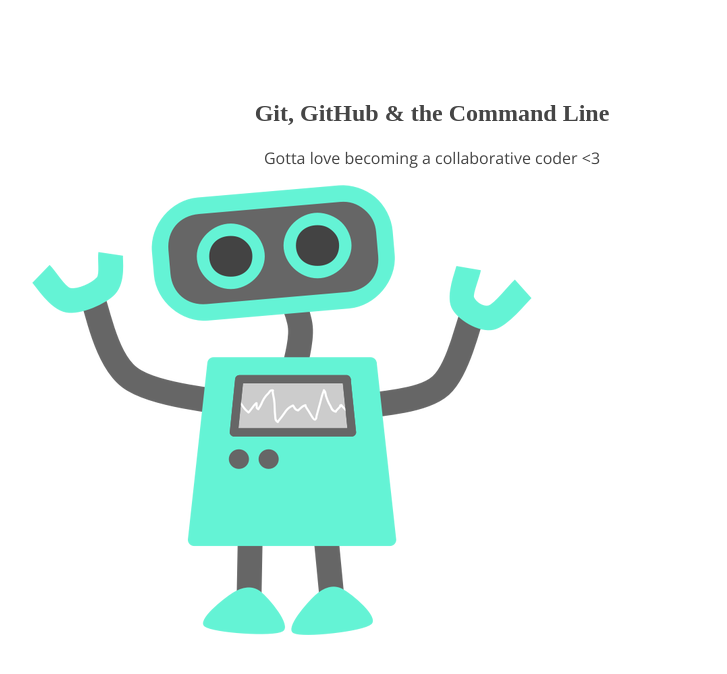
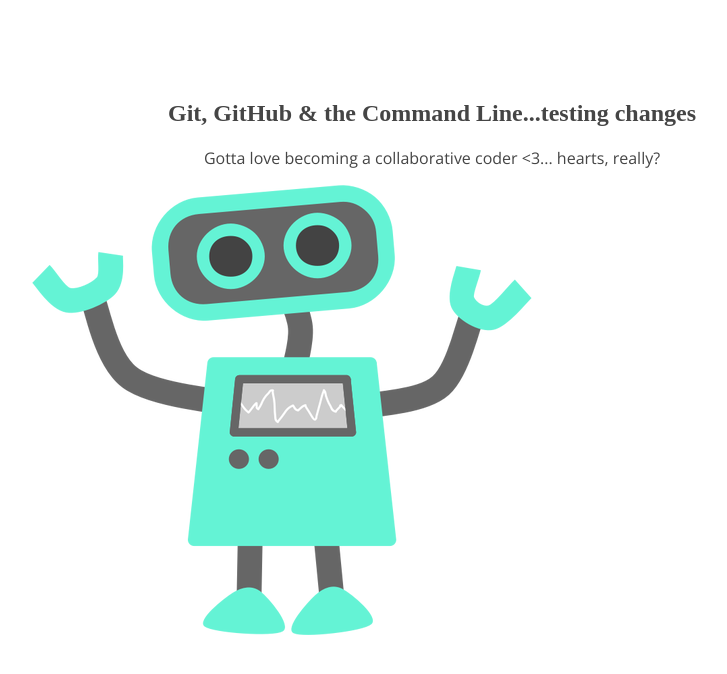
Before and after one commit to jbennett10/skillcrush-practice, a plain HTML site: page index.html in a window 1280 px wide. Shown: the whole page, without its empty margins (208-935 px from the left). Drawn offline with nearby package versions, Linux system fonts and the light colour scheme.

Commit message:
Quick Update

```diff
--- a/index.html
+++ b/index.html
@@ -8,8 +8,8 @@
 </head>
 <body>
 	<section>
-		<h1>Git, GitHub & the Command Line</h1>
-		<p>Gotta love becoming a collaborative coder <3</p>
+		<h1>Git, GitHub & the Command Line...testing changes</h1>
+		<p>Gotta love becoming a collaborative coder <3... hearts, really?</p>
 		<img src="img/happy-blue-robot.png">
 	</section>
 </body>
```
